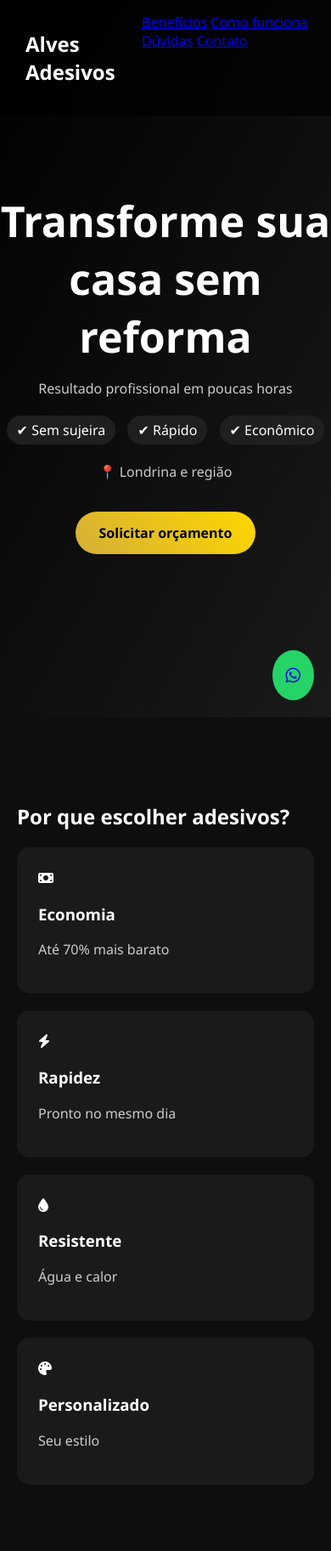
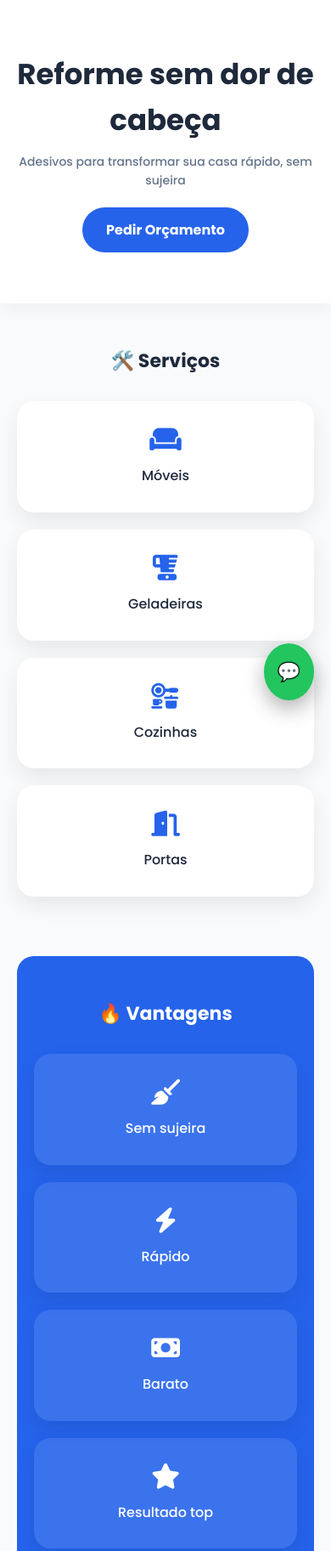
Before and after one commit to karinemarcal13-pixel/alves-adesivos-portfolio, a plain HTML site: page index.html in a window 390 px wide. Shown: the top 1825 px of the page at 85% size. Drawn offline with Linux system fonts and the light colour scheme.

Commit message:
Add files via upload

```diff
--- a/index.html
+++ b/index.html
@@ -1,129 +1,201 @@
 <!DOCTYPE html>
 <html lang="pt-br">
 <head>
-  <meta charset="UTF-8">
-  <title>Alves Adesivos</title>
+    <link rel="stylesheet" href="style.css">
+<link href="https://fonts.googleapis.com/css2?family=Poppins:wght@300;500;700&display=swap" rel="stylesheet">
+<meta charset="UTF-8">
+<meta name="viewport" content="width=device-width, initial-scale=1.0">
+<title>Alves Adesivos</title>
 
-  <link rel="stylesheet" href="style.css">
-  <link rel="stylesheet" href="https://cdnjs.cloudflare.com/ajax/libs/font-awesome/6.5.0/css/all.min.css">
+<!-- ÍCONES -->
+<link rel="stylesheet" href="https://cdnjs.cloudflare.com/ajax/libs/font-awesome/6.5.0/css/all.min.css">
 
-  <meta name="viewport" content="width=device-width, initial-scale=1.0">
+<style>
+* {
+  margin: 0;
+  padding: 0;
+  box-sizing: border-box;
+}
+
+body {
+  font-family: 'Poppins', sans-serif;
+  background: #f8fafc;
+  color: #1e293b;
+}
+
+/* HEADER */
+header {
+  padding: 60px 20px;
+  text-align: center;
+  background: white;
+}
+
+header h1 {
+  font-size: 34px;
+}
+
+header p {
+  margin: 10px 0 20px;
+  color: #64748b;
+}
+
+/* BOTÃO */
+.btn {
+  background: #2563eb;
+  color: white;
+  padding: 14px 28px;
+  border-radius: 30px;
+  text-decoration: none;
+  font-weight: bold;
+  display: inline-block;
+}
+
+/* SERVIÇOS */
+section {
+  padding: 50px 20px;
+  text-align: center;
+}
+
+.cards {
+  display: grid;
+  grid-template-columns: repeat(auto-fit, minmax(180px, 1fr));
+  gap: 20px;
+  margin-top: 30px;
+}
+
+.card {
+  background: white;
+  padding: 30px;
+  border-radius: 20px;
+  box-shadow: 0 10px 25px rgba(0,0,0,0.08);
+  transition: 0.3s;
+  cursor: pointer;
+}
+
+.card i {
+  font-size: 30px;
+  margin-bottom: 15px;
+  color: #2563eb;
+}
+
+.card:hover {
+  transform: translateY(-8px);
+}
+
+/* BENEFÍCIOS */
+.beneficios {
+  background: #2563eb;
+  color: white;
+  border-radius: 20px;
+}
+
+/* WHATS */
+.whatsapp {
+  position: fixed;
+  bottom: 20px;
+  right: 20px;
+  background: #22c55e;
+  color: white;
+  padding: 16px;
+  border-radius: 50%;
+  font-size: 22px;
+}
+
+/* FOOTER */
+footer {
+  text-align: center;
+  padding: 20px;
+  color: #64748b;
+}
+</style>
 </head>
+
 <body>
 
-<!-- MENU -->
-<nav class="menu">
-  <h2>Alves Adesivos</h2>
-  <div>
-    <a href="#beneficios">Benefícios</a>
-    <a href="#processo">Como funciona</a>
-    <a href="#faq">Dúvidas</a>
-    <a href="#contato">Contato</a>
-  </div>
-</nav>
+<header>
+  <h1>Reforme sem dor de cabeça</h1>
+  <p>Adesivos para transformar sua casa rápido, sem sujeira</p>
 
-<!-- HERO -->
-<header>
-  <div class="hero-text">
-    <h1>Transforme sua casa sem reforma</h1>
-    <p>Resultado profissional em poucas horas</p>
+  <a href="#" class="btn" onclick="enviarWhats()">
+    Pedir Orçamento
+  </a>
 
-    <div class="hero-badges">
-      <span>✔ Sem sujeira</span>
-      <span>✔ Rápido</span>
-      <span>✔ Econômico</span>
+</header>
+
+<section>
+  <h2>🛠️ Serviços</h2>
+
+  <div class="cards">
+    <div class="card">
+      <i class="fas fa-couch"></i>
+      <p>Móveis</p>
     </div>
 
-    <p class="local">📍 Londrina e região</p>
-
-    <a href="#contato" class="btn">Solicitar orçamento</a>
-  </div>
-</header>
-
-<!-- BENEFÍCIOS -->
-<section id="beneficios">
-  <h2>Por que escolher adesivos?</h2>
-
-  <div class="grid">
-    <div class="box"><i class="fa-solid fa-money-bill"></i><h3>Economia</h3><p>Até 70% mais barato</p></div>
-    <div class="box"><i class="fa-solid fa-bolt"></i><h3>Rapidez</h3><p>Pronto no mesmo dia</p></div>
-    <div class="box"><i class="fa-solid fa-droplet"></i><h3>Resistente</h3><p>Água e calor</p></div>
-    <div class="box"><i class="fa-solid fa-palette"></i><h3>Personalizado</h3><p>Seu estilo</p></div>
-  </div>
-</section>
-
-<!-- PROCESSO -->
-<section id="processo">
-  <h2>Como funciona</h2>
-
-  <div class="passos">
-    <div>1️⃣ Você chama no WhatsApp</div>
-    <div>2️⃣ Avaliamos seu ambiente</div>
-    <div>3️⃣ Aplicação rápida</div>
-    <div>4️⃣ Resultado pronto</div>
-  </div>
-</section>
-
-<!-- PROVA SOCIAL -->
-<section class="prova">
-  <h2>Clientes satisfeitos</h2>
-
-  <div class="grid">
-    <div class="box">⭐⭐⭐⭐⭐<p>"Ficou incrível"</p></div>
-    <div class="box">⭐⭐⭐⭐⭐<p>"Muito rápido"</p></div>
-    <div class="box">⭐⭐⭐⭐⭐<p>"Valeu muito"</p></div>
-  </div>
-</section>
-
-<!-- FAQ -->
-<section id="faq">
-  <h2>Dúvidas frequentes</h2>
-
-  <div class="faq">
-    <div>
-      <h4>Estraga o móvel?</h4>
-      <p>Não, o adesivo protege ainda mais.</p>
+    <div class="card">
+      <i class="fas fa-blender"></i>
+      <p>Geladeiras</p>
     </div>
 
-    <div>
-      <h4>Dura quanto tempo?</h4>
-      <p>Anos, com manutenção simples.</p>
+    <div class="card">
+      <i class="fas fa-kitchen-set"></i>
+      <p>Cozinhas</p>
     </div>
 
-    <div>
-      <h4>Pode molhar?</h4>
-      <p>Sim, é resistente à água.</p>
+    <div class="card">
+      <i class="fas fa-door-open"></i>
+      <p>Portas</p>
     </div>
   </div>
 </section>
 
-<!-- CTA FINAL -->
-<section class="cta">
-  <h2>Transforme seu ambiente hoje</h2>
-  <a href="#contato" class="btn">Chamar agora</a>
+<section class="beneficios">
+  <h2>🔥 Vantagens</h2>
+
+  <div class="cards">
+    <div class="card">
+      <i class="fas fa-broom"></i>
+      <p>Sem sujeira</p>
+    </div>
+
+    <div class="card">
+      <i class="fas fa-bolt"></i>
+      <p>Rápido</p>
+    </div>
+
+    <div class="card">
+      <i class="fas fa-money-bill"></i>
+      <p>Barato</p>
+    </div>
+
+    <div class="card">
+      <i class="fas fa-star"></i>
+      <p>Resultado top</p>
+    </div>
+  </div>
 </section>
 
-<!-- CONTATO -->
-<section id="contato">
-  <h2>Peça seu orçamento</h2>
-
-  <form onsubmit="enviarWhats(event)">
-    <input type="text" id="nome" placeholder="Seu nome" required>
-    <input type="text" id="servico" placeholder="O que deseja transformar?" required>
-    <button type="submit">Enviar</button>
-  </form>
+<section>
+  <h2>📸 Veja resultados</h2>
+  <a class="btn" href="https://www.instagram.com/alves.adesivos/" target="_blank">
+    Ver Instagram
+  </a>
 </section>
 
-<!-- BOTÃO FIXO -->
-<a href="https://wa.me/5543984046323" class="zap">
-  <i class="fa-brands fa-whatsapp"></i>
-</a>
-
 <footer>
-  © 2026 Alves Adesivos
+  Atendimento em Londrina e região
 </footer>
 
+<a href="#" class="whatsapp" onclick="enviarWhats()">💬</a>
+
+<script>
+const numeroWhats = "5543984046323";
+
+function enviarWhats() {
+  const mensagem = "Olá, quero um orçamento de adesivos";
+  const link = `https://wa.me/${numeroWhats}?text=${encodeURIComponent(mensagem)}`;
+  window.open(link, "_blank");
+}
+</script>
 <script src="script.js"></script>
-
 </body>
 </html>
--- a/script.js
+++ b/script.js
@@ -1,19 +1,84 @@
-function enviarWhats(event) {
-  event.preventDefault();
+// 🔥 CONFIGURA AQUI
+const numeroWhats = "5543984046323";
 
-  const nome = document.getElementById("nome").value.trim();
-  const servico = document.getElementById("servico").value.trim();
+// 🚀 FUNÇÃO WHATS
+function enviarWhats(tipo = "") {
+  let mensagem = "Olá, vim pelo site e quero um orçamento de adesivos";
 
-  if (!nome || !servico) {
-    alert("Preencha os campos");
-    return;
+  if (tipo === "moveis") {
+    mensagem = "Olá, quero renovar meus móveis com adesivo";
+  }
+  else if (tipo === "geladeira") {
+    mensagem = "Olá, quero envelopar minha geladeira";
+  }
+  else if (tipo === "cozinha") {
+    mensagem = "Olá, quero renovar minha cozinha";
+  }
+  else if (tipo === "portas") {
+    mensagem = "Olá, quero adesivar portas/paredes";
   }
 
-  const mensagem = `Olá, meu nome é ${nome}.
-Gostaria de um orçamento.
+  const link = `https://wa.me/${numeroWhats}?text=${encodeURIComponent(mensagem)}`;
+  window.open(link, "_blank");
+}
 
-📍 Londrina e região
-Serviço: ${servico}`;
+// 🎯 BOTÕES PRINCIPAIS
+document.querySelectorAll(".btn").forEach(btn => {
+  btn.addEventListener("click", function(e) {
+    e.preventDefault();
+    enviarWhats();
+  });
+});
 
-  window.open(`https://wa.me/5543984046323?text=${encodeURIComponent(mensagem)}`);
+// 💬 BOTÃO FLUTUANTE
+const botaoWhats = document.querySelector(".whatsapp");
+
+if (botaoWhats) {
+  botaoWhats.addEventListener("click", function(e) {
+    e.preventDefault();
+    enviarWhats();
+  });
 }
+
+// 🧠 CARDS COM DETECÇÃO INTELIGENTE
+document.querySelectorAll(".card").forEach(card => {
+  card.addEventListener("click", () => {
+    const texto = card.innerText.toLowerCase();
+
+    if (texto.includes("móveis")) enviarWhats("moveis");
+    else if (texto.includes("geladeira")) enviarWhats("geladeira");
+    else if (texto.includes("cozinha")) enviarWhats("cozinha");
+    else if (texto.includes("porta")) enviarWhats("portas");
+    else enviarWhats();
+  });
+});
+
+// ✨ ANIMAÇÃO SUAVE AO ROLAR
+const elementos = document.querySelectorAll("section, .card");
+
+const observer = new IntersectionObserver((entries) => {
+  entries.forEach((entry) => {
+    if (entry.isIntersecting) {
+      entry.target.style.opacity = "1";
+      entry.target.style.transform = "translateY(0)";
+    }
+  });
+}, { threshold: 0.15 });
+
+elementos.forEach((el) => {
+  el.style.opacity = "0";
+  el.style.transform = "translateY(30px)";
+  el.style.transition = "0.5s ease";
+  observer.observe(el);
+});
+
+// 🔥 EFEITO DE DESTAQUE NOS CARDS (hover com JS)
+document.querySelectorAll(".card").forEach(card => {
+  card.addEventListener("mouseenter", () => {
+    card.style.transform = "translateY(-10px) scale(1.03)";
+  });
+
+  card.addEventListener("mouseleave", () => {
+    card.style.transform = "translateY(0) scale(1)";
+  });
+});
--- a/style.css
+++ b/style.css
@@ -1,137 +1,153 @@
-body {
+/* RESET */
+* {
   margin: 0;
-  font-family: 'Segoe UI', sans-serif;
-  background: #0e0e0e;
-  color: #fff;
+  padding: 0;
+  box-sizing: border-box;
 }
 
-/* MENU */
-.menu {
-  position: fixed;
-  width: 100%;
-  background: rgba(0,0,0,0.6);
-  backdrop-filter: blur(10px);
-  display: flex;
-  justify-content: space-between;
-  padding: 15px 30px;
+/* BODY */
+body {
+  font-family: 'Poppins', sans-serif;
+  background: #f8fafc;
+  color: #1e293b;
+  line-height: 1.6;
 }
 
-/* HERO */
+/* HEADER */
 header {
-  height: 100vh;
-  display: flex;
-  align-items: center;
-  justify-content: center;
-  background: linear-gradient(120deg, #000, #1a1a1a);
+  padding: 80px 20px;
+  text-align: center;
+  background: #ffffff;
+  box-shadow: 0 5px 20px rgba(0,0,0,0.05);
 }
 
-.hero-text {
-  text-align: center;
-  max-width: 600px;
+header h1 {
+  font-size: 36px;
+  font-weight: 700;
 }
 
-h1 {
-  font-size: 50px;
-  margin-bottom: 10px;
-}
-
-p {
-  color: #ccc;
-}
-
-/* BADGES */
-.hero-badges span {
-  background: #1f1f1f;
-  padding: 6px 12px;
-  border-radius: 20px;
-  margin: 5px;
-  display: inline-block;
+header p {
+  margin: 10px 0 25px;
+  color: #64748b;
+  font-size: 16px;
 }
 
 /* BOTÃO */
 .btn {
-  background: linear-gradient(45deg, #d4af37, #ffd700);
-  color: black;
-  padding: 14px 28px;
+  background: linear-gradient(135deg, #2563eb, #3b82f6);
+  color: white;
+  padding: 14px 30px;
   border-radius: 30px;
   text-decoration: none;
+  font-weight: 600;
   display: inline-block;
-  margin-top: 20px;
-  font-weight: bold;
   transition: 0.3s;
 }
 
 .btn:hover {
-  transform: scale(1.05);
+  transform: scale(1.08);
+  box-shadow: 0 10px 25px rgba(37,99,235,0.3);
 }
 
-/* SEÇÕES */
+/* SECTIONS */
 section {
-  padding: 80px 20px;
-  max-width: 1000px;
-  margin: auto;
+  padding: 60px 20px;
+  text-align: center;
 }
 
-/* GRID */
-.grid {
-  display: grid;
-  grid-template-columns: repeat(auto-fit, minmax(220px,1fr));
-  gap: 20px;
+h2 {
+  font-size: 28px;
+  margin-bottom: 20px;
 }
 
 /* CARDS */
-.box {
-  background: #1a1a1a;
-  padding: 25px;
-  border-radius: 15px;
+.cards {
+  display: grid;
+  grid-template-columns: repeat(auto-fit, minmax(180px, 1fr));
+  gap: 20px;
+  margin-top: 25px;
+}
+
+.card {
+  background: #ffffff;
+  padding: 30px;
+  border-radius: 20px;
+  box-shadow: 0 10px 25px rgba(0,0,0,0.08);
+  transition: 0.3s;
+  cursor: pointer;
+}
+
+.card i {
+  font-size: 32px;
+  margin-bottom: 15px;
+  color: #2563eb;
+}
+
+.card p {
+  font-weight: 500;
+}
+
+.card:hover {
+  transform: translateY(-10px);
+  box-shadow: 0 15px 35px rgba(0,0,0,0.12);
+}
+
+/* BENEFÍCIOS */
+.beneficios {
+  background: linear-gradient(135deg, #2563eb, #3b82f6);
+  color: white;
+  border-radius: 20px;
+  margin: 20px;
+  padding: 50px 20px;
+}
+
+.beneficios .card {
+  background: rgba(255,255,255,0.1);
+  color: white;
+}
+
+.beneficios .card i {
+  color: #ffffff;
+}
+
+/* WHATSAPP */
+.whatsapp {
+  position: fixed;
+  bottom: 20px;
+  right: 20px;
+  background: linear-gradient(135deg, #22c55e, #16a34a);
+  color: white;
+  padding: 16px;
+  border-radius: 50%;
+  font-size: 22px;
+  text-decoration: none;
+  box-shadow: 0 10px 25px rgba(0,0,0,0.3);
   transition: 0.3s;
 }
 
-.box:hover {
-  transform: translateY(-5px);
-  background: #222;
-}
-
-/* CTA */
-.cta {
-  background: linear-gradient(45deg, #d4af37, #ffd700);
-  color: black;
-  text-align: center;
-  border-radius: 20px;
-}
-
-/* FORM */
-form {
-  display: flex;
-  flex-direction: column;
-  gap: 10px;
-}
-
-input, button {
-  padding: 12px;
-  border-radius: 8px;
-  border: none;
-}
-
-button {
-  background: gold;
-  font-weight: bold;
-}
-
-/* WHATS FIXO */
-.zap {
-  position: fixed;
-  bottom: 20px;
-  right: 20px;
-  background: #25D366;
-  padding: 16px;
-  border-radius: 50%;
-  font-size: 20px;
+.whatsapp:hover {
+  transform: scale(1.1);
 }
 
 /* FOOTER */
 footer {
   text-align: center;
-  padding: 30px;
-  color: #777;
+  padding: 25px;
+  color: #64748b;
+  font-size: 14px;
 }
+
+/* RESPONSIVO */
+@media (max-width: 600px) {
+  header h1 {
+    font-size: 26px;
+  }
+
+  header p {
+    font-size: 14px;
+  }
+
+  h2 {
+    font-size: 22px;
+  }
+}
```
